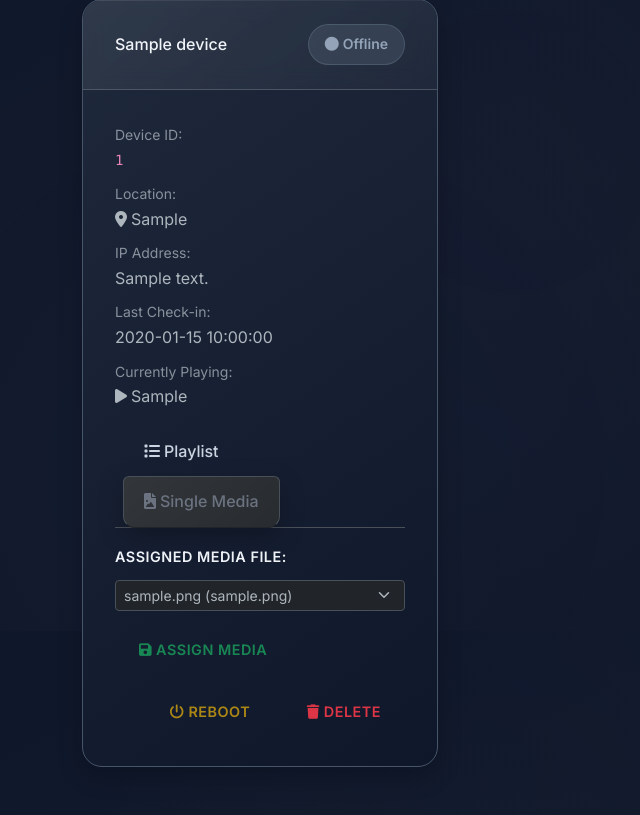
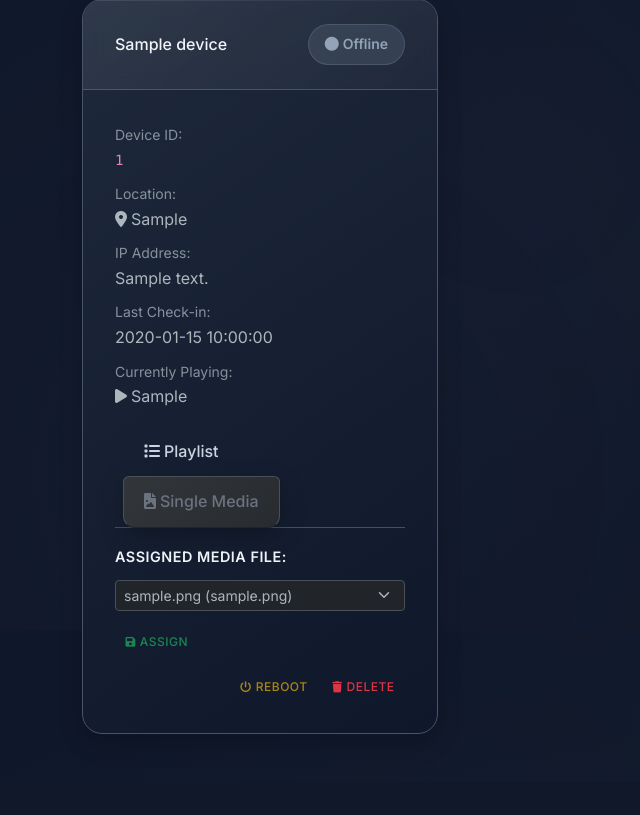
Before and after one commit to tbnobed/signage, a Flask app: page /devices in a window 1280 px wide. Shown: the part 169-984 px from the top of the page, without its empty margins (0-640 px from the left). After the commit the page ends 903 px from the top, so only its background shows below. Run offline with Flask 3, Linux system fonts and the light colour scheme; a user stored in the database is signed in; tables that the repository leaves empty hold one stand-in row (values such as "Sample post").

Commit message:
Adjust device buttons to fit neatly on a single row for better layout
Update CSS and HTML to apply compact button styling and flexbox properties for better button arrangement on the devices page.

Replit-Commit-Author: Agent
Replit-Commit-Session-Id: c0590c84-e7e9-4f3c-88d9-42b3e0fffb0b
Replit-Commit-Checkpoint-Type: full_checkpoint
Replit-Commit-Screenshot-Url: https://storage.googleapis.com/screenshot-production-us-central1/3ded129e-9860-40f6-9a7b-c6732916557d/c0590c84-e7e9-4f3c-88d9-42b3e0fffb0b/Nb0ySQi

```diff
--- a/static/css/style.css
+++ b/static/css/style.css
@@ -851,3 +851,37 @@ body {
     padding: 0.4rem 0.8rem;
     font-weight: 500;
 }
+
+/* Compact Button Styling for Device Actions */
+.btn-compact {
+    font-size: 0.75rem;
+    padding: 0.35rem 0.65rem;
+    white-space: nowrap;
+    min-width: auto;
+    font-weight: 500;
+}
+
+.btn-compact i {
+    font-size: 0.7rem;
+}
+
+/* Device Action Buttons Row */
+.d-flex.gap-1 {
+    gap: 0.3rem;
+}
+
+.flex-nowrap {
+    flex-wrap: nowrap !important;
+}
+
+@media (max-width: 768px) {
+    .btn-compact {
+        font-size: 0.7rem;
+        padding: 0.3rem 0.5rem;
+    }
+
+    .btn-compact i {
+        font-size: 0.65rem;
+        margin-right: 0.25rem;
+    }
+}
--- a/templates/devices.html
+++ b/templates/devices.html
@@ -109,8 +109,8 @@
                                         {% endfor %}
                                     </select>
                                 </div>
-                                <button type="submit" class="btn btn-sm btn-outline-primary">
-                                    <i class="fas fa-save me-1"></i>Assign Playlist
+                                <button type="submit" class="btn btn-sm btn-outline-primary btn-compact">
+                                    <i class="fas fa-save me-1"></i>Assign
                                 </button>
                             </form>
                         </div>
@@ -130,21 +130,22 @@
                                         {% endfor %}
                                     </select>
                                 </div>
-                                <button type="submit" class="btn btn-sm btn-outline-success">
-                                    <i class="fas fa-save me-1"></i>Assign Media
+                                <button type="submit" class="btn btn-sm btn-outline-success btn-compact">
+                                    <i class="fas fa-save me-1"></i>Assign
                                 </button>
                             </form>
                         </div>
                     </div>
 
-                    <div class="d-flex justify-content-end mt-3">
-                            <div>
-                                <button type="button" class="btn btn-sm btn-outline-warning me-1"
+                    <div class="d-flex justify-content-between align-items-center mt-3 flex-wrap">
+                        <div class="flex-grow-1"></div>
+                        <div class="d-flex gap-1 flex-nowrap">
+                            <button type="button" class="btn btn-sm btn-outline-warning btn-compact"
                                     onclick="confirmReboot('{{ device.name }}', '{{ device.id }}')"
                                     {% if not device.is_online() %}disabled title="Device is offline"{% endif %}>
                                 <i class="fas fa-power-off me-1"></i>Reboot
                             </button>
-                                <button type="button" class="btn btn-sm btn-outline-danger"
+                            <button type="button" class="btn btn-sm btn-outline-danger btn-compact"
                                     onclick="confirmDelete('{{ device.name }}', '{{ device.id }}')">
                                 <i class="fas fa-trash me-1"></i>Delete
                             </button>
```
Also changed, not shown: attached_assets/image_1757574737969.png (added). Lines whose indentation alone changed are shown as unchanged.
